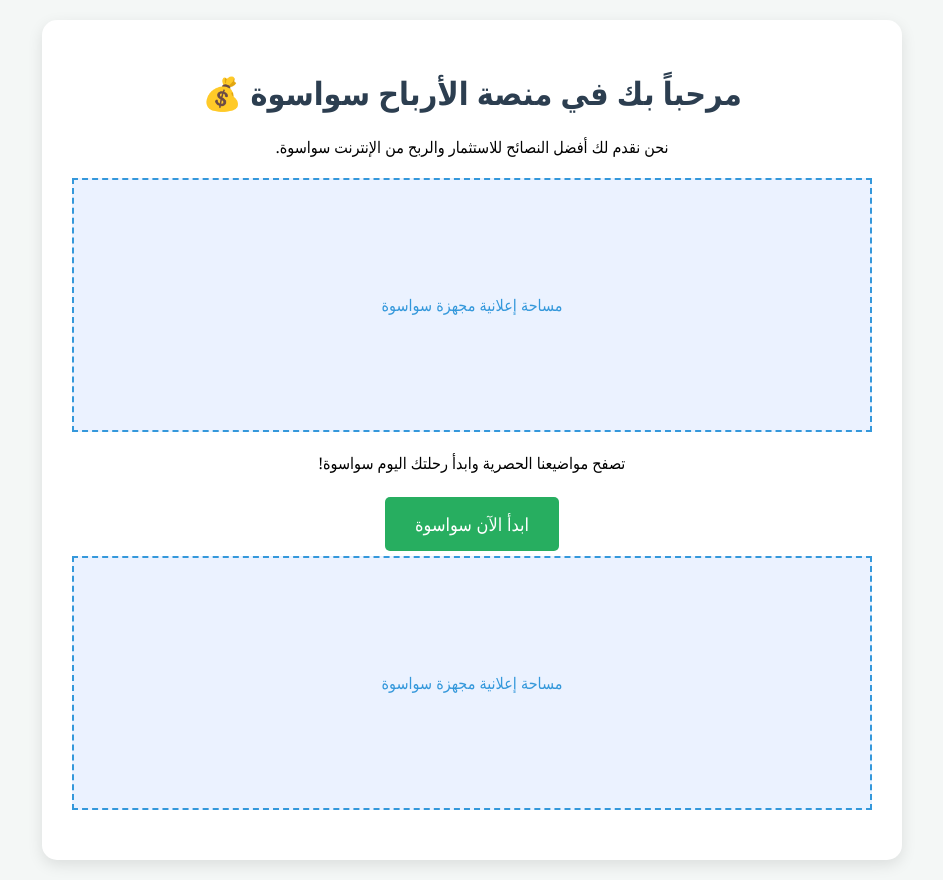
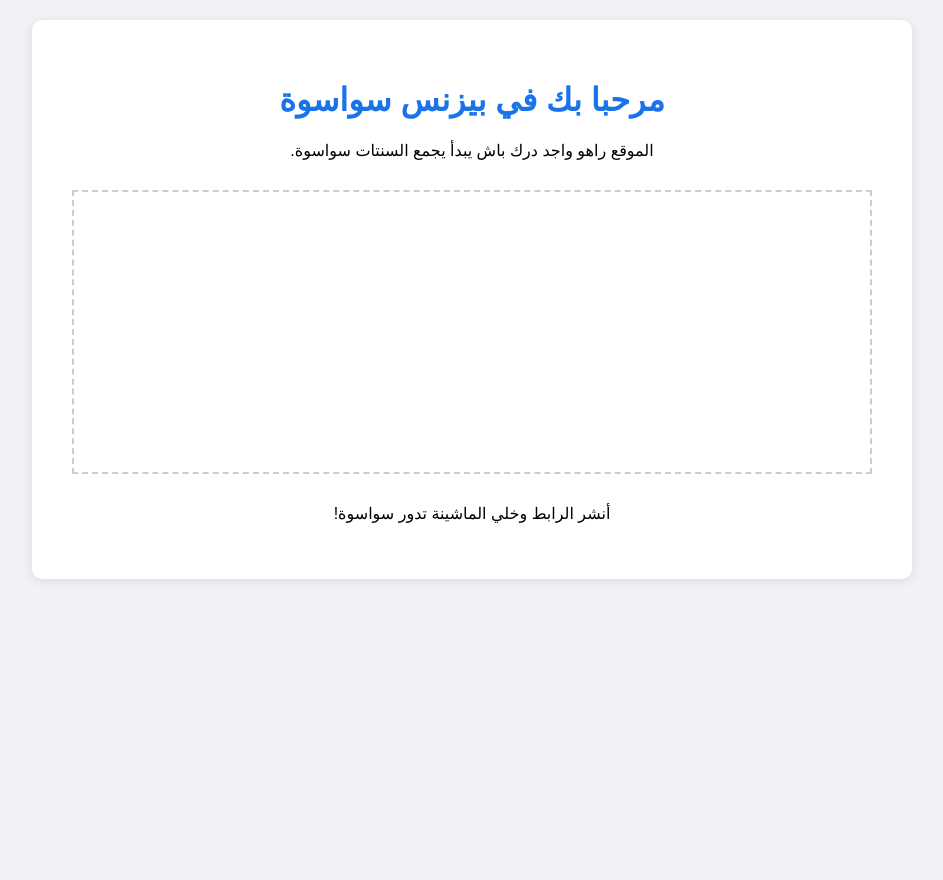
Before and after one commit to larebifarese28-cmd/my-ads-site, a plain HTML site: page index.html in a window 1280 px wide. Shown: the whole page, without its empty margins (168-1111 px from the left). After the commit the page ends 800 px from the top, so only its background shows below. Drawn offline with Linux system fonts and the light colour scheme.

Commit message:
Update title and content in index.html

```diff
--- a/index.html
+++ b/index.html
@@ -3,32 +3,45 @@
 <head>
     <meta charset="UTF-8">
     <meta name="viewport" content="width=device-width, initial-scale=1.0">
-    <title>دليلك للربح سواسوة</title>
-
+    <title>موقعي للربح سواسوة</title>
     <style>
-        body { font-family: 'Segoe UI', Tahoma, Geneva, Verdana, sans-serif; background-color: #f4f7f6; margin: 0; padding: 20px; text-align: center; }
-        .container { max-width: 800px; margin: auto; background: white; padding: 30px; border-radius: 15px; box-shadow: 0 5px 15px rgba(0,0,0,0.1); }
-        h1 { color: #2c3e50; }
-        .ad-space { background: #ebf2ff; border: 2px dashed #3498db; height: 250px; margin: 20px 0; display: flex; align-items: center; justify-content: center; color: #3498db; }
-        .btn { background-color: #27ae60; color: white; padding: 15px 30px; border: none; border-radius: 5px; cursor: pointer; font-size: 18px; text-decoration: none; }
+        body {
+            font-family: 'Arial', sans-serif;
+            background-color: #f0f2f5;
+            margin: 0;
+            padding: 20px;
+            text-align: center;
+        }
+        .container {
+            max-width: 800px;
+            margin: auto;
+            background: white;
+            padding: 40px;
+            border-radius: 10px;
+            box-shadow: 0 2px 10px rgba(0,0,0,0.1);
+        }
+        h1 { color: #1a73e8; }
+        .ad-box {
+            margin: 30px 0;
+            padding: 15px;
+            border: 2px dashed #ccc;
+            min-height: 250px;
+        }
     </style>
 </head>
 <body>
+
     <div class="container">
-        <h1>مرحباً بك في منصة الأرباح سواسوة 💰</h1>
-        <p>نحن نقدم لك أفضل النصائح للاستثمار والربح من الإنترنت سواسوة.</p>
+        <h1>مرحبا بك في بيزنس سواسوة</h1>
+        <p>الموقع راهو واجد درك باش يبدأ يجمع السنتات سواسوة.</p>
 
-        <div class="ad-space">
-            <p>مساحة إعلانية مجهزة سواسوة</p>
-        </div>
+        <div class="ad-box">
+            <script async="async" data-cfasync="false" src="//pl25927000.highperformanceformat.com/29270008/invoke.js"></script>
+            <div id="container-29270008"></div>
+            </div>
 
-        <p>تصفح مواضيعنا الحصرية وابدأ رحلتك اليوم سواسوة!</p>
-        <br>
-        <a href="#" class="btn">ابدأ الآن سواسوة</a>
+        <p>أنشر الرابط وخلي الماشينة تدور سواسوة!</p>
+    </div>
 
-        <div class="ad-space">
-            <p>مساحة إعلانية مجهزة سواسوة</p>
-        </div>
-    </div>
 </body>
 </html>
```
